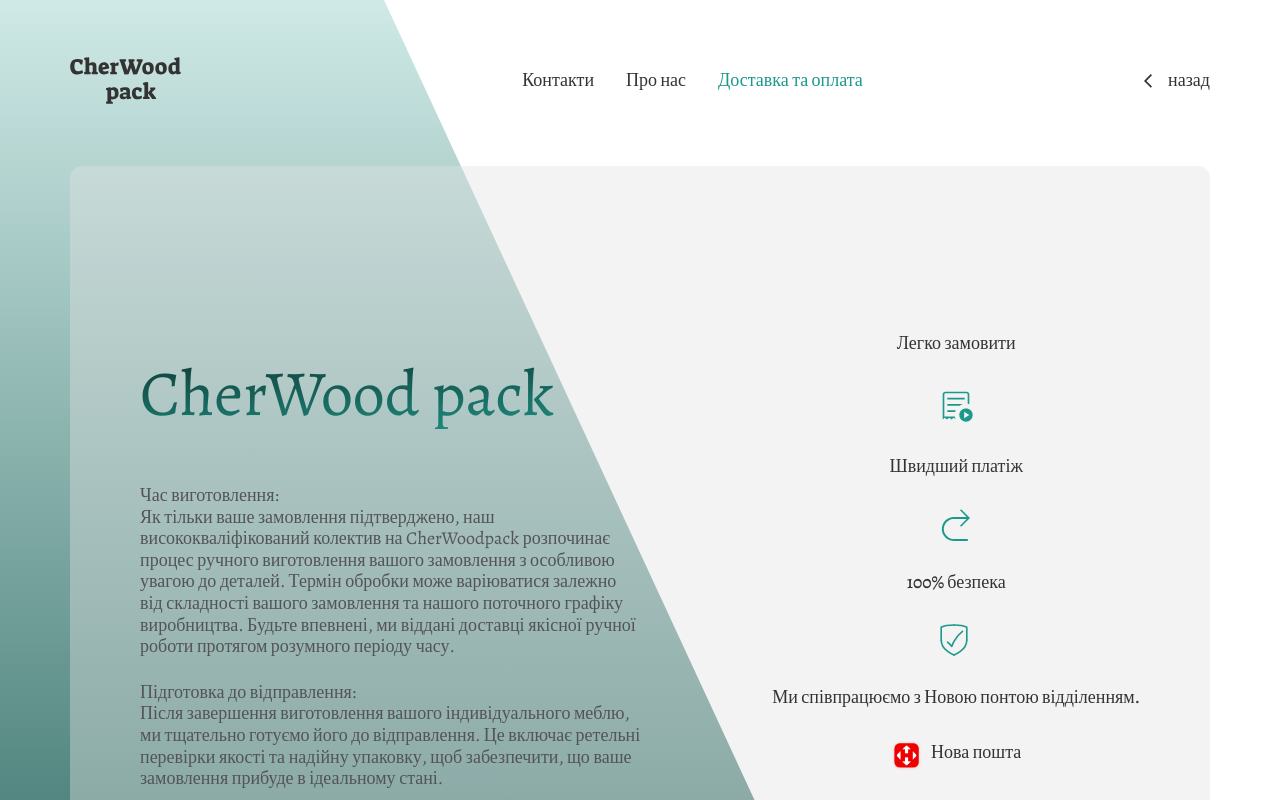
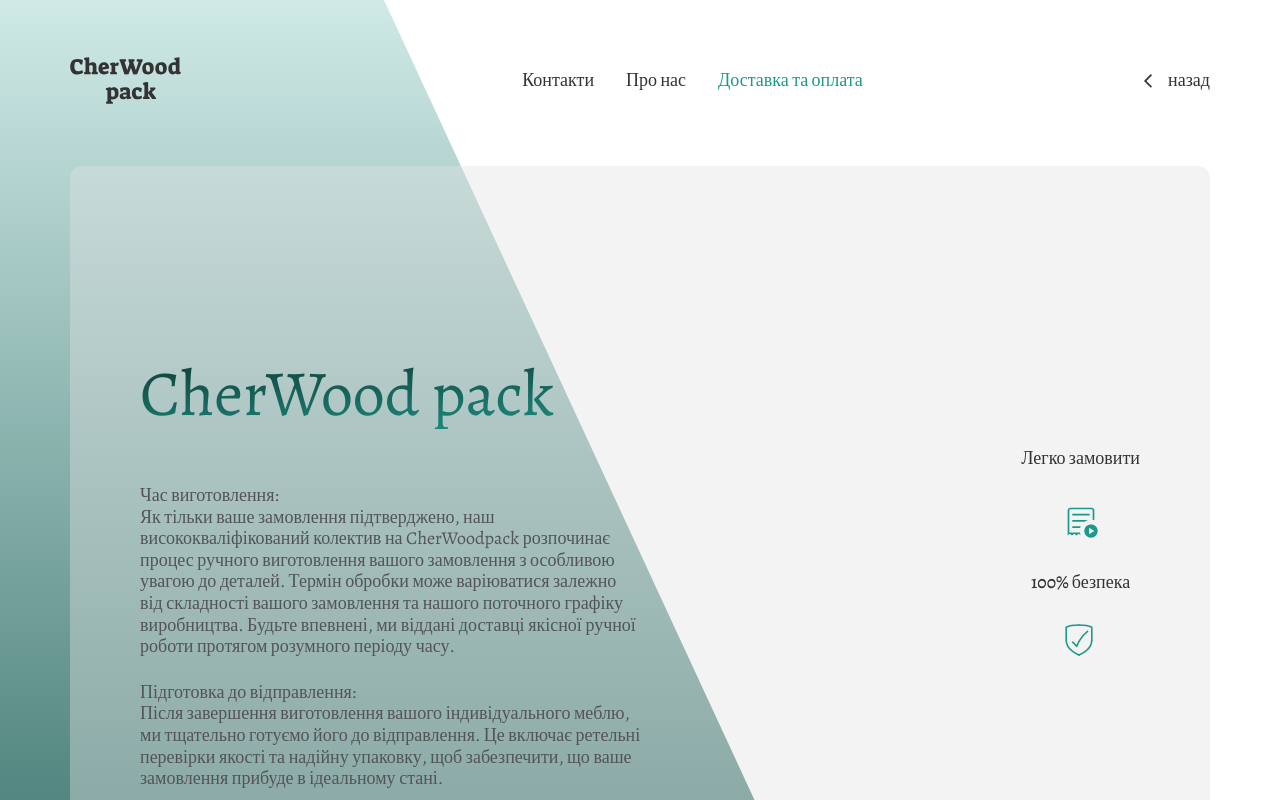
Before and after one commit to sashabryl/cherwood-frontend, a React (Create React App) app: page /#/pay in a window 1280 px wide. Shown: the top 800 px of the page. Built offline with nearby package versions, Linux system fonts and the light colour scheme.

Commit message:
delivery

```diff
--- a/src/components/pageComponents/Delivery/Delivery.tsx
+++ b/src/components/pageComponents/Delivery/Delivery.tsx
@@ -17,7 +17,7 @@
           <p className="delivery__img delivery__delivery" />
         </div>
 
-        <div className="delivery__container">
+        {/* <div className="delivery__container">
           <h2 className="delivery__text">
             {languageReducer.language
               ?('Faster payment')
@@ -25,7 +25,7 @@
             }
           </h2>
           <p className="delivery__img delivery__pay" />
-        </div>
+        </div> */}
 
         <div className="delivery__container">
           <h2 className="delivery__text">
@@ -38,11 +38,11 @@
         </div>
       </div>
 
-      <div className="delivery__container">
+      {/* <div className="delivery__container">
         <h2 className="delivery__text">
           {languageReducer.language
             ?('We cooperate with the New post office')
-            :('Ми співпрацюємо з Новою понтою відділенням.')
+            :('Ми співпрацюємо з Новою понтою.')
          }
         </h2>
 
@@ -56,7 +56,7 @@
           </p>
         </div>
 
-      </div>
+      </div> */}
     </div>
   );
 }
```
